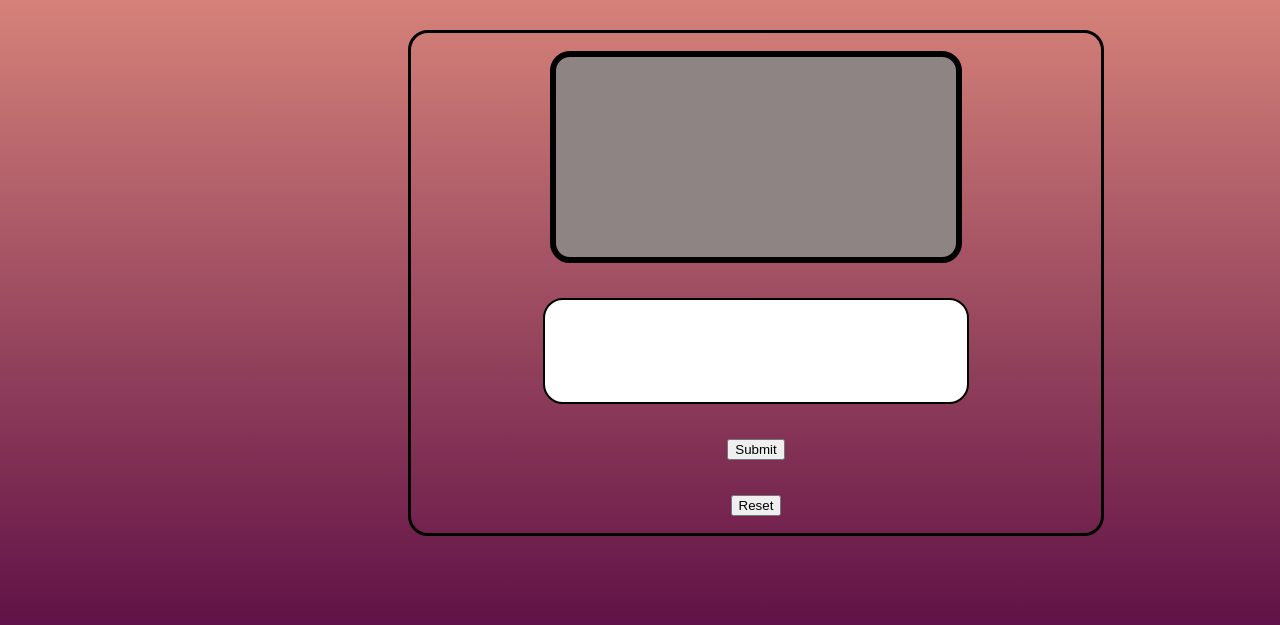
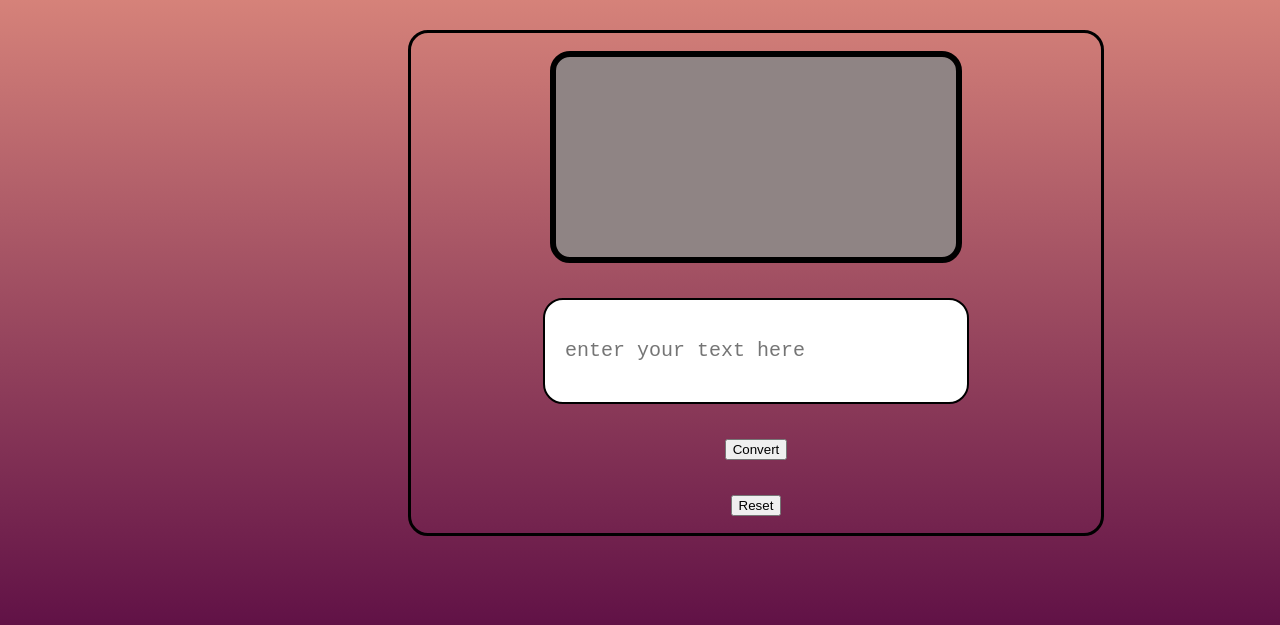
Before and after one commit to Ankita-Manmoandas/Morse-code-translator, a website with bundled scripts: page index.html in a window 1280 px wide. Shown: the part 201-826 px from the top of the page. Built offline with nearby package versions, Linux system fonts and the light colour scheme.

Commit message:
Update index.html
added placeholder for input zand chamged button,innerhtml to convert from submit

```diff
--- a/index.html
+++ b/index.html
@@ -11,8 +11,8 @@
   <h2 id="header"> Morse code translator </h2>
   <div id="container">
   <div id="container_screen">  </div>
-  <input type=text id="container_input"> </input>
-  <button id="container_button">Submit</button>
+  <input type=text id="container_input" placeholder="enter your text here"> </input>
+  <button id="container_button">Convert</button>
   <button id="container_Button_Reset"> Reset </button>
 </div>
 
```
